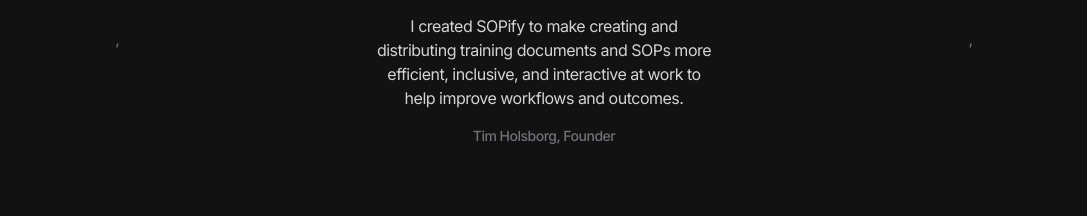
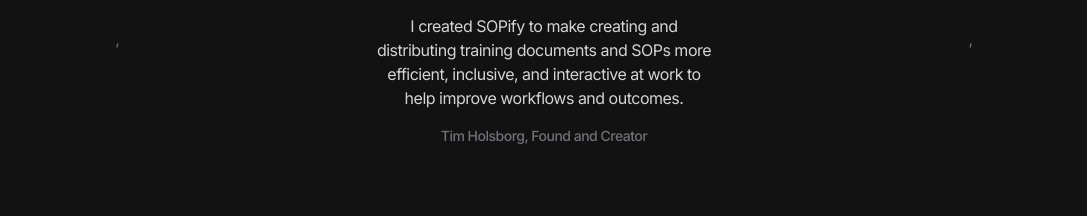
Before and after one commit to tribbitts/lovable-sop-scribe, a React (Vite) app: page / in a window 1280 px wide. Shown: the part 1192-1408 px from the top of the page, without its empty margins (96-1183 px from the left). Built offline with nearby package versions, Linux system fonts and the light colour scheme; no server answers; the database is empty.

Commit message:
Fix: Update Tim Holsborg's role
Update Tim Holsborg's role in the Testimonials component from "Founder" to "Found and Creator".

```diff
--- a/src/components/home/Testimonials.tsx
+++ b/src/components/home/Testimonials.tsx
@@ -35,7 +35,7 @@ const Testimonials = () => {
           gradientClasses="bg-gradient-to-br from-green-400 to-[#007AFF]"
           content="I created SOPify to make creating and distributing training documents and SOPs more efficient, inclusive, and interactive at work to help improve workflows and outcomes."
           author="Tim Holsborg"
-          role="Founder"
+          role="Found and Creator"
         />
 
         <TestimonialCard
```
